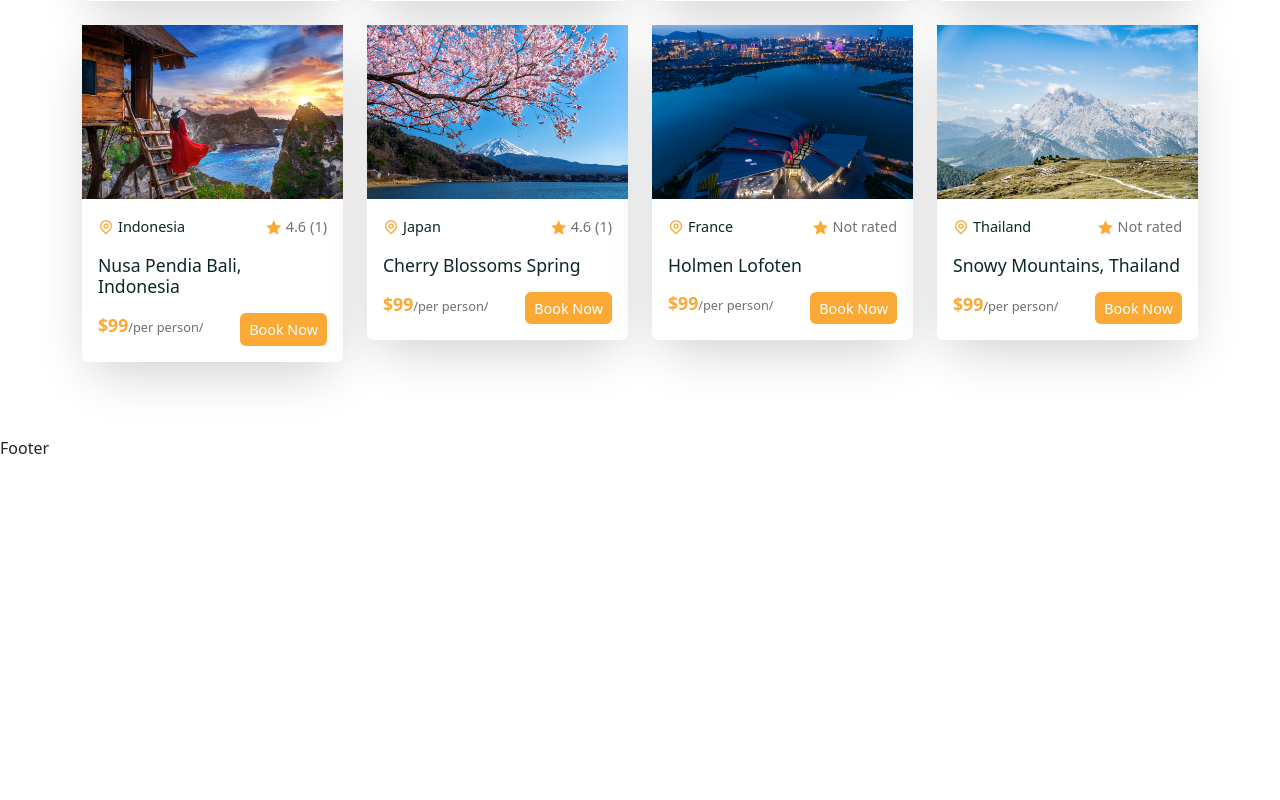
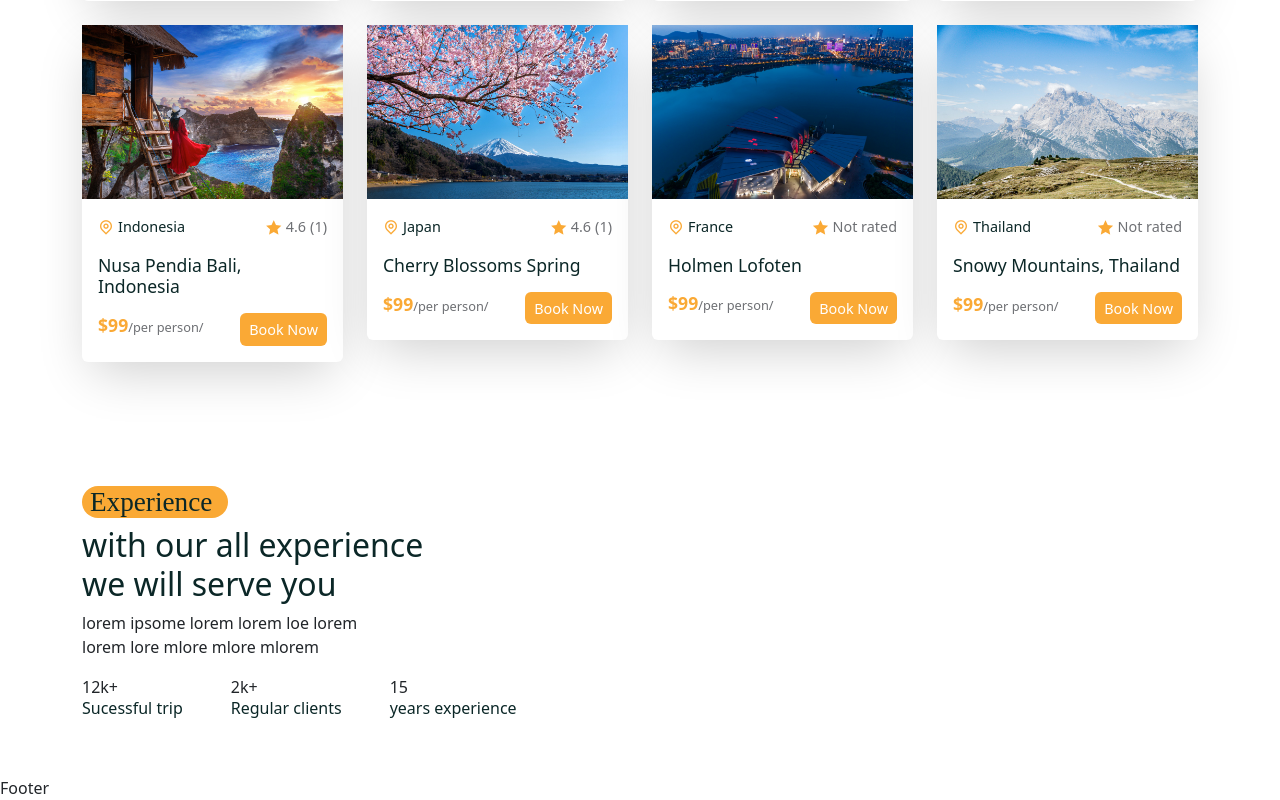
Before and after one commit to Ajeettiwarii/Travelvista, a React (Create React App) app in the folder frontend/: page /home in a window 1280 px wide. Shown: the part 1507-2307 px from the top of the page. Before the commit the page ends 1967 px from the top, so only its background shows below. Built offline with nearby package versions, Linux system fonts and the light colour scheme; a web font is replaced by a local one.

Commit message:
experience

```diff
--- a/frontend/src/Pages/Home.jsx
+++ b/frontend/src/Pages/Home.jsx
@@ -11,7 +11,8 @@
 import FeaturedTourList from "../components/Featured-tours/FeaturedTourList";
 
 const Home = () => {
-  return <>
+  return (
+    <>
       <section>
         <Container>
           <Row>
@@ -27,28 +28,28 @@
                 </h1>
                 <p>
                   Lorem ipsum dolor sit, amet consectetur adipisicing elit.
-              Distinctio ipsa voluptatem non odio voluptas quidem perferendis
-              excepturi, sit dolores, iusto ad voluptates ea quisquam, a soluta
-              fugiat adipisci deserunt officia.
+                  Distinctio ipsa voluptatem non odio voluptas quidem
+                  perferendis excepturi, sit dolores, iusto ad voluptates ea
+                  quisquam, a soluta fugiat adipisci deserunt officia.
                 </p>
               </div>
             </Col>
             <Col lg="2">
               <div className="hero__img-box">
-                <img src={heroImg}  alt=""/>
+                <img src={heroImg} alt="" />
               </div>
             </Col>
             <Col lg="2">
               <div className="hero__img-box mt-4">
-                <video src={heroVideo}  alt=""  controls/>
+                <video src={heroVideo} alt="" controls />
               </div>
             </Col>
             <Col lg="2">
               <div className="hero__img-box mt-5">
-                <img src={heroImg02} alt=""/>
+                <img src={heroImg02} alt="" />
               </div>
             </Col>
-        <SearchBar/>
+            <SearchBar />
           </Row>
         </Container>
       </section>
@@ -59,7 +60,7 @@
               <h5 className="services__subtitle">What we serve</h5>
               <h2 className="services__title">we offer our best service</h2>
             </Col>
-          <ServiceList/>
+            <ServiceList />
           </Row>
         </Container>
       </section>
@@ -67,15 +68,51 @@
         <Container>
           <Row>
             <Col lg="12" className="mb-5">
-          <Subtitle subtitle={'Explore'}/>
+              <Subtitle subtitle={"Explore"} />
               <h2 className="featured__tour-title">Our featured tours</h2>
             </Col>
-          < FeaturedTourList/>
+            <FeaturedTourList />
+          </Row>
+        </Container>
+      </section>
+      <section>
+        <Container>
+          <Row>
+            <Col lg="6">
+              <div className="experience__content">
+                <Subtitle subtitle={"Experience"} />
+                <h2>
+                  with our all experience
+                  <br />
+                  we will serve you
+                </h2>
+                <p>
+                  lorem ipsome lorem lorem loe lorem
+                  <br />
+                  lorem lore mlore mlore mlorem
+                </p>
+              </div>
+              <div className="counter__wrapper d-flex align-items-center gap-5">
+                <div className="counter__box">
+                  <span>12k+</span>
+                  <h6>Sucessful trip</h6>
+                </div>
+                <div className="counter__box">
+                  <span>2k+</span>
+                  <h6>Regular clients</h6>
+                </div>
+                <div className="counter__box">
+                  <span>15</span>
+                  <h6>years experience</h6>
+                </div>
+              </div>
+            </Col>
+            <Col lg="6"></Col>
           </Row>
         </Container>
       </section>
     </>
-
+  );
 };
 
 export default Home;
```
Lines whose indentation alone changed are shown as unchanged.
